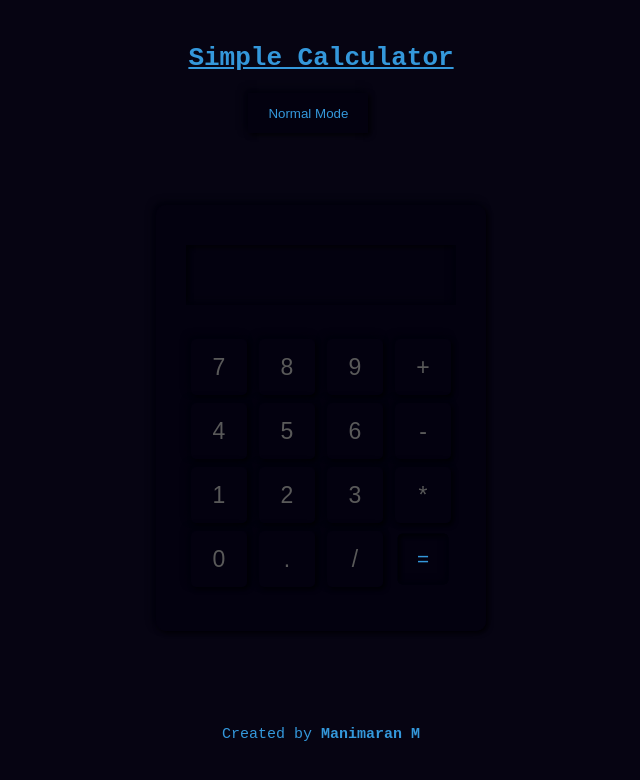
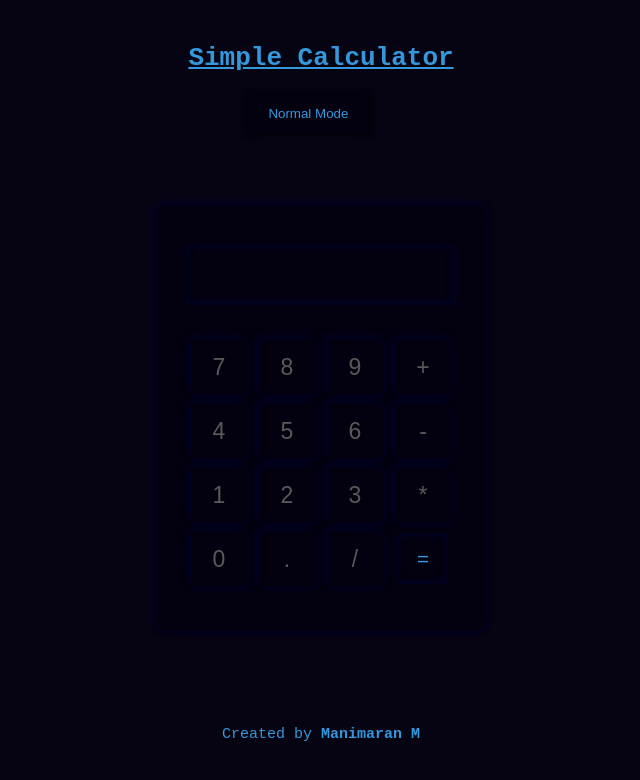
Before and after one commit to MANIMARAN-M/calculator, a plain HTML site: page index-dark.html in a window 1280 px wide. Both pictures are taken after a click on the button "click double time to clear result". Shown: the whole page, without its empty margins (319-959 px from the left). Drawn offline with Linux system fonts and the light colour scheme.

Commit message:
color modify

```diff
--- a/style-dark.css
+++ b/style-dark.css
@@ -32,15 +32,15 @@ kbd{
 	background: #040210fc;
 	padding: 40px 30px;
 	border-radius: 10px;
-	box-shadow:  -3px -3px 7px #00000c,
-				2px 2px 5px rgba(0, 0, 0, 0.79 );
+	box-shadow:  -3px -3px 7px #020226,
+				2px 2px 5px rgba(2, 2, 38, 1 );
 }
 form .result{
 	height: 60px;
 	width: 100%;
 	background: #040210fc ;
-	box-shadow: inset  -3px -3px 7px  #00000c,
-				inset 2px 2px 5px rgba(0, 0, 0, 0.79 );
+	box-shadow: inset  -3px -3px 7px  #020226,
+				inset 2px 2px 5px rgba(2, 2, 38, 1 );
 }
 .result input{
 	cursor: pointer;
@@ -70,14 +70,14 @@ form .buttons{
 	outline: none;
 	color: #595959;
 	border-radius: 5px;
-	box-shadow:  -3px -3px 7px  #00000c,
-					 2px 2px 5px rgba(0, 0, 0, 0.79 );
+	box-shadow:  -3px -3px 7px  #020226,
+					 2px 2px 5px rgba(2, 2, 38, 1);
 }
 .buttons input[type="button"]:focus{
 	color: #3498db;
 	transform: scale(0.9);
-	box-shadow: inset -3px -3px 7px  #00000c,
-			inset 2px 2px 5px rgba(0, 0, 0, 0.79  );
+	box-shadow: inset -3px -3px 7px  #020226,
+			inset 2px 2px 5px rgba(2, 2, 38, 1 );
 }
 /*7, 20, 44, 0.79*/
 
```
